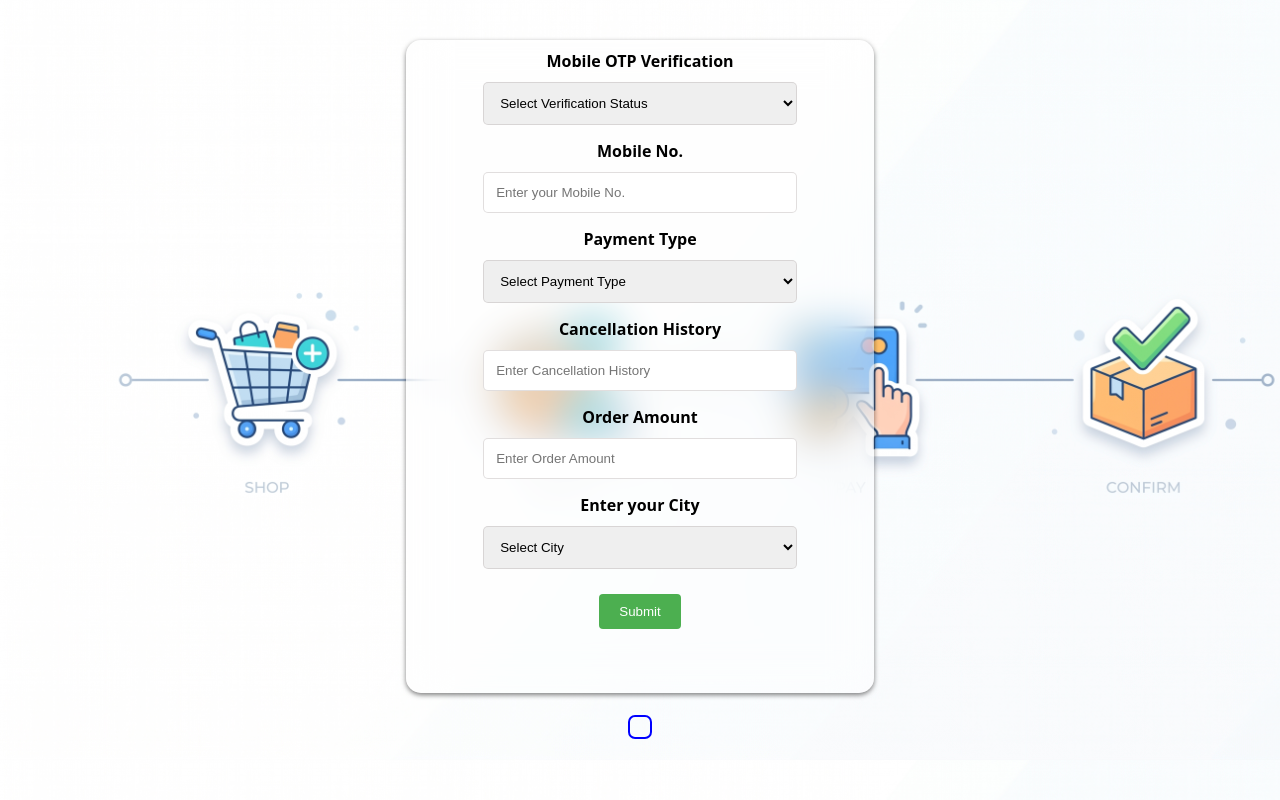
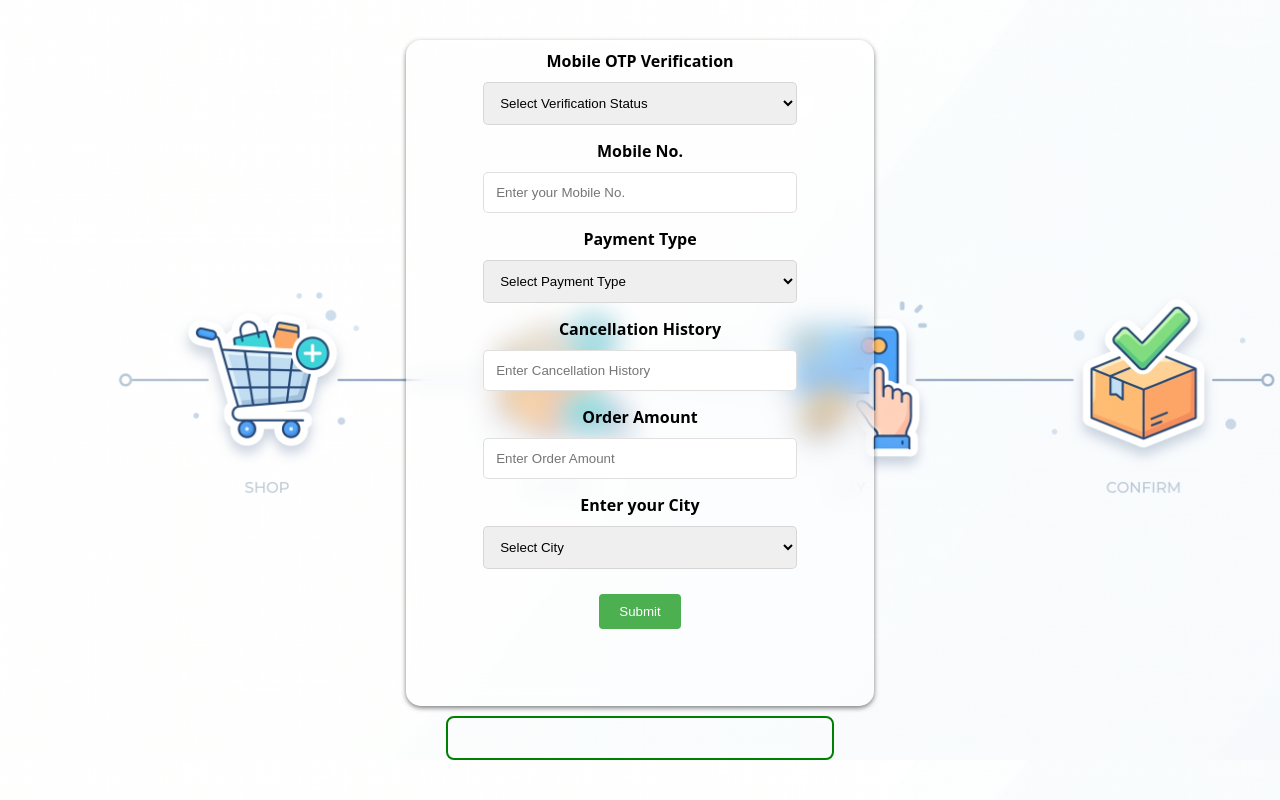
Before and after one commit to 87690ut/E-Commerce-rto-fraud-predictor, a Flask app: page / in a window 1280 px wide. Run offline with Flask 3, Linux system fonts and the light colour scheme; parts of the project's set-up code (start-up, migrations or seed data) failed here and were passed over.

Commit message:
minor UI update and bug fixed

```diff
--- a/templates/index.html
+++ b/templates/index.html
@@ -20,13 +20,11 @@
             font-family: Arial, sans-serif;
             display: flex;
             flex-direction: column;
-            justify-content: center;
             /* Content ko center karne ke liye */
             align-items: center;
             height: 95vh;
             font-weight: 600;
             margin: 0;
-
         }
 
         /* Form ka design yahan hai */
@@ -45,7 +43,8 @@
             /* 'top' ki jagah sahi flexbox property use ki hai */
             background-color: #ffffff62;
             box-shadow: 0 2px 5px rgba(1, 0, 0, 0.5);
-            backdrop-filter: blur(20px);
+            backdrop-filter: blur(13px);
+            flex-shrink: 0;
         }
 
 
@@ -91,12 +90,20 @@
 
         }
 
-        .predic {
-            font-style: roboto;
-            border: 2px solid blue;
-            padding: 10px;
-            border-radius: 7px;
+        .result {
+            height: 50px;
+            width: 30%;
+            display: flex;
+            border: 2px solid green;
+            margin-top: 10px;
+            border-radius: 8px;
+            justify-content: center;
+            align-items: center;
+            padding: 0;
+        }
 
+        #result_text {
+            margin: 0;
         }
     </style>
 </head>
@@ -150,7 +157,9 @@
 
     </form>
 
-    <h4 id="result_text" class="predic"></h4>
+    <div class="result">
+        <p id="result_text"></p>
+    </div>
 
     <script>
         document.getElementById('predictionForm').addEventListener('submit', function (event) {
```
